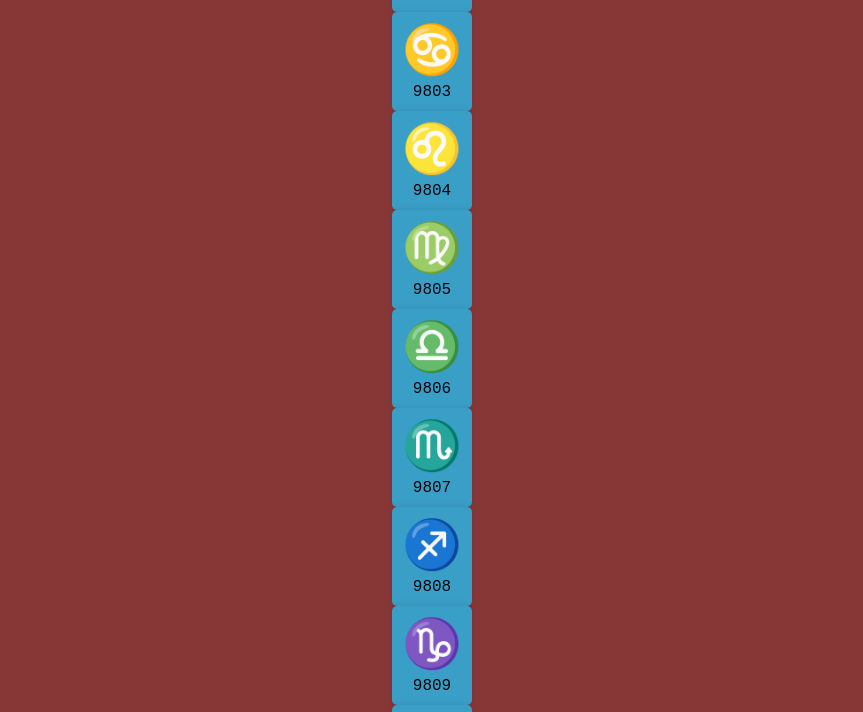
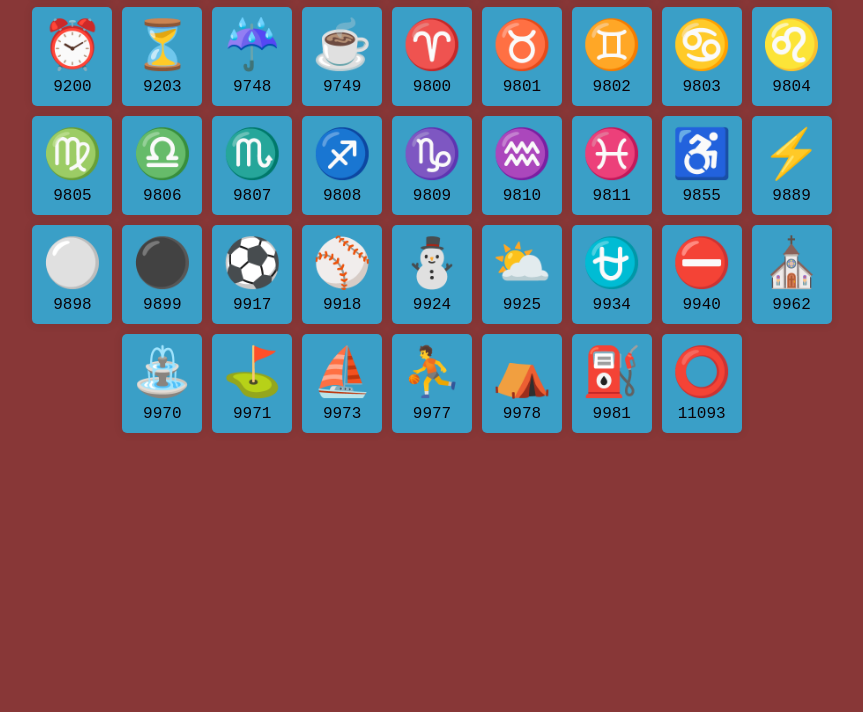
Before and after one commit to 90541113039/mtm6302-emoji-90541113039, a plain HTML site: page index.html in a window 1280 px wide. Shown: the part 289-1001 px from the top of the page, without its empty margins (208-1071 px from the left). After the commit the page ends 800 px from the top, so only its background shows below. Drawn offline with Linux system fonts and the light colour scheme.

Commit message:
Update index.html

```diff
--- a/index.html
+++ b/index.html
@@ -3,11 +3,13 @@
 <head>
     <meta charset="UTF-8">
     <meta name="viewport" content="width=device-width, initial-scale=1.0">
-    <title>Emoji Gallery</title>
+    <title>Custom Emoji Gallery</title>
     <link rel="stylesheet" href="style.css">
 </head>
 <body>
-    <section id="emoji-gallery" class="emoji- gallery"></section>
-    <script src="script.js"> </script>
+    <div id="emoji-gallery" class="emoji-container">
+
+    </div>
+    <script src="script.js"></script>
 </body>
 </html>
```
